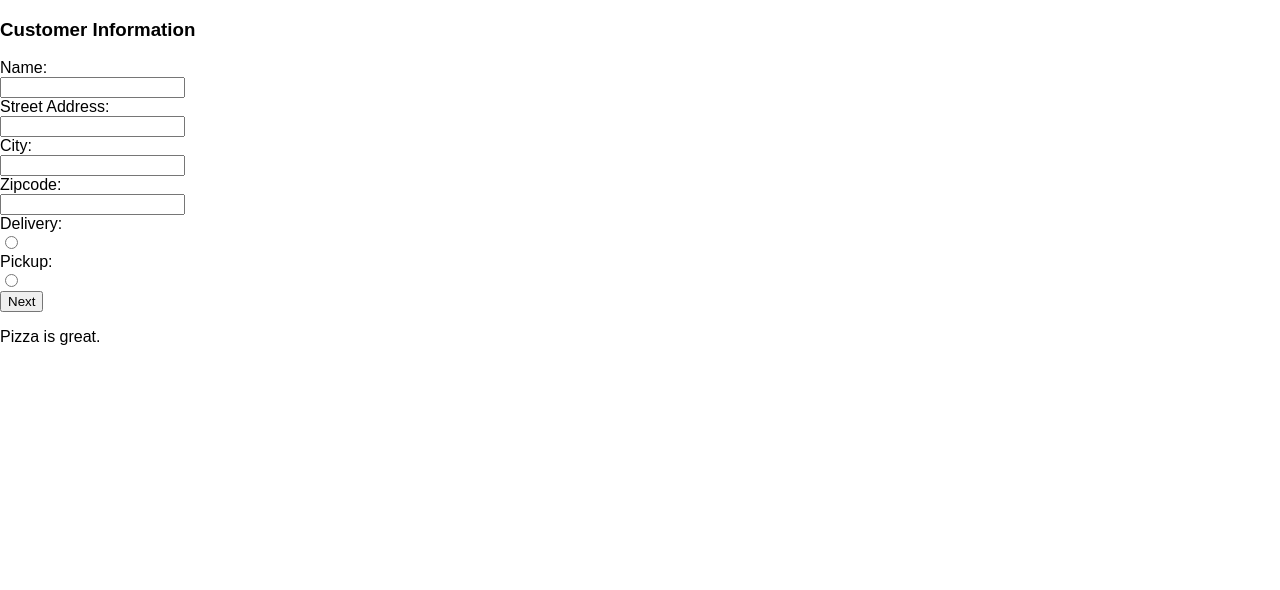
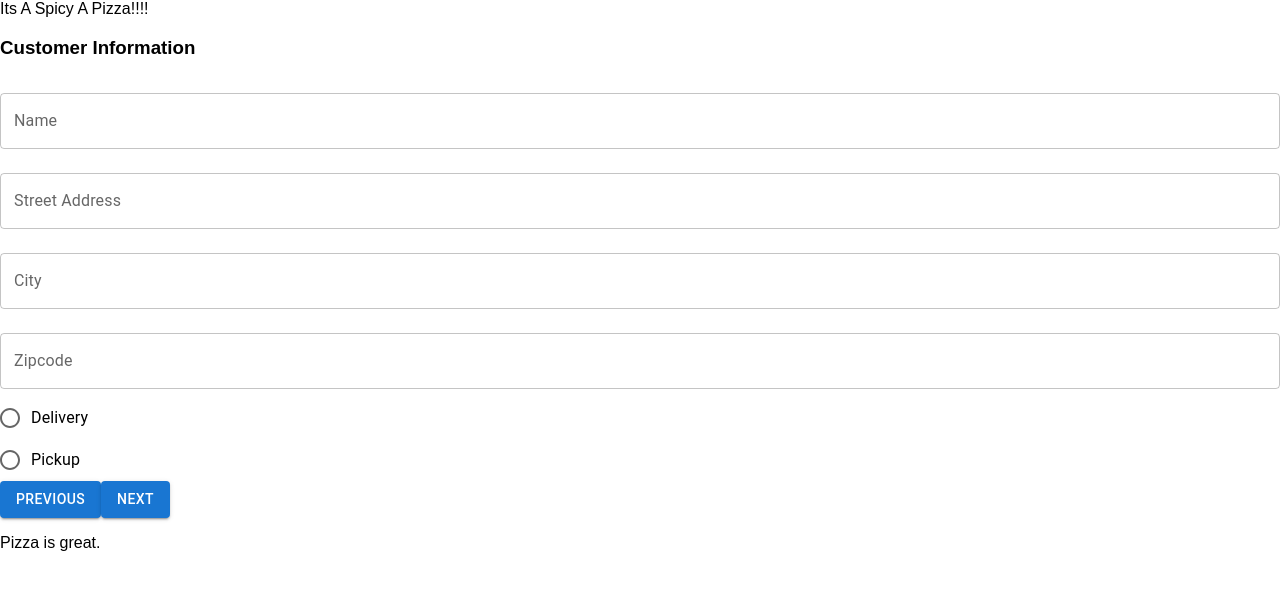
Before and after one commit to Svtucci/redux-pizza, a React (Create React App) app: page /#/CustomerInfo in a window 1280 px wide. Shown: the top 590 px of the page. Built offline with nearby package versions, Linux system fonts and the light colour scheme.

Commit message:
added more mui and fixed 2nd page

```diff
--- a/src/components/App/App.jsx
+++ b/src/components/App/App.jsx
@@ -17,13 +17,13 @@
   return (
     <div>
       <Router>
-        <Route exact path="/header" className='App-header'>
+        {/* <Route exact path="/header" className='App-header'>
           <h1 Name='App' className='App-title'>Prime Pizza</h1>
           <Link to="/CheckOutForm">Checkout</Link>
           <Link to="/CustomerInfo">CustomerInfo</Link>
           <Link to="/PizzaList">Pizza List </Link>
-        </Route>
-
+        </Route> */}
+        <Header />
         <Route exact path="/">
           <PizzaList />
         </Route>
--- a/src/components/CustomerInfo/CustomerInfo.jsx
+++ b/src/components/CustomerInfo/CustomerInfo.jsx
@@ -1,14 +1,7 @@
-
-// 1. Form to input customer info, including:
-//     - *name*
-//     - *street address*
-//     - *city*
-//     - *zip*
-//     - *carry out OR delivery*
-// 2. Total cost of order will display at top (HEADER)
-// 3. Next button leading to CheckoutForm
 import { useSelector, useDispatch } from 'react-redux';
 import { useHistory } from 'react-router-dom';
+import { TextField, Radio, RadioGroup, FormControlLabel, Button } from '@mui/material';
+
 
 
 function CustomerInfo() {
@@ -73,31 +66,87 @@
             <h3>Customer Information</h3>
             <form onSubmit={addCustomer}>
 
-                <label htmlFor="name">Name:</label><br />
-                <input id="name" value={name} type="text" />
-                <br />
-                <label htmlFor="street">Street Address:</label><br />
-                <input id="street" value={street} type="text" />
-                <br />
-                <label htmlFor="city">City:</label><br />
-                <input id="city" value={city} type="text" />
-                <br />
-                <label htmlFor="zip">Zipcode:</label><br />
-                <input id="zip" value={zipCode} type="number" />
-                <br />
-                <label htmlFor="delivery">Delivery:</label><br />
-                <input id="delivery" value={delivery} type="radio" />
-                <br />
-                <label htmlFor="pickup">Pickup:</label><br />
-                <input id="pickup" value={pickup} type="radio" />
+            <TextField
+                    id="name"
+                    label="Name"
+                    value={name}
+                    type="text"
+                    fullWidth
+                    margin="normal"
+                />
+                <TextField
+                    id="street"
+                    label="Street Address"
+                    value={street}
+                    type="text"
+                    fullWidth
+                    margin="normal"
+                />
 
-                <br />
+                <TextField
+                    id="city"
+                    label="City"
+                    value={city}
+                    type="text"
+
+                    fullWidth
+                    margin="normal"
+                />
+
+                <TextField
+                    id="zip"
+                    label="Zipcode"
+                    value={zipCode}
+                    type="number"
+
+                    fullWidth
+                    margin="normal"
+                />
+
+                <RadioGroup aria-label="delivery" name="delivery" value={delivery} >
+                    <FormControlLabel value="true" control={<Radio />} label="Delivery" />
+                </RadioGroup>
+
+                <RadioGroup aria-label="pickup" name="pickup" value={pickup} >
+                    <FormControlLabel value="true" control={<Radio />} label="Pickup" />
+                </RadioGroup>
 
             </form>
 
-            <button onClick={nextPage}>Next</button>
+            <Button variant="contained" >Previous</Button>
+            <Button variant="contained" >Next</Button>
         </>
     )
+                // <label htmlFor="name">Name:</label><br />
+                // <input id="name" value={name} type="text" />
+                // <br />
+
+                // <label htmlFor="street">Street Address:</label><br />
+                // <input id="street" value={street} type="text" />
+                // <br />
+                // <label htmlFor="city">City:</label><br />
+                // <input id="city" value={city} type="text" />
+                // <br />
+                // <label htmlFor="zip">Zipcode:</label><br />
+                // <input id="zip" value={zipCode} type="number" />
+                // <br />
+                // <label htmlFor="delivery">Delivery:</label><br />
+                // <input id="delivery" value={delivery} type="radio" />
+                // <br />
+                // <label htmlFor="pickup">Pickup:</label><br />
+                // <input id="pickup" value={pickup} type="radio" />
+
+                // <br />
+
+            // </form>
+
+        //     <RadioGroup aria-label="delivery" name="delivery" value={delivery} >
+        //             <FormControlLabel value="true" control={<Radio />} label="Delivery" />
+        //         </RadioGroup>
+
+        //     <Button onClick={nextPage}>Next</Button>
+        // </>
+
 }
 
 export default CustomerInfo;
--- a/src/components/Header/Header.jsx
+++ b/src/components/Header/Header.jsx
@@ -1,4 +1,8 @@
 import { useSelector } from "react-redux";
+import React from 'react';
+import axios from 'axios';
+import { HashRouter as Router, Route, Link } from 'react-router-dom';
+import Container from '@mui/material/Container';
 
 
 function Header () {
@@ -10,7 +14,20 @@
     return (
 
         <>
-        <lable>Its A Spicy A Pizza!!!!</lable>
+            <label>Its A Spicy A Pizza!!!!</label>
+            <div>
+                <Router>
+                    <Container fixed>
+                        <Route exact path="/header" className='App-header'>
+                            <h1 Name='App' className='App-title'>Prime Pizza</h1>
+                            <Link to="/CheckOutForm">Checkout</Link>
+                            <Link to="/CustomerInfo">CustomerInfo</Link>
+                            <Link to="/PizzaList">Pizza List </Link>
+                        </Route>
+                    </Container>
+                </Router>
+            </div>
+
         </>
     )
 }
--- a/src/components/PizzaItems/PizzaItems.jsx
+++ b/src/components/PizzaItems/PizzaItems.jsx
@@ -2,6 +2,11 @@
 import { useState } from "react";
 import { useHistory } from 'react-router-dom';
 import { useDispatch, useSelector } from 'react-redux';
+import Card from '@mui/material/Card';
+import CardContent from '@mui/material/CardContent';
+import CardMedia from '@mui/material/CardMedia';
+import Typography from '@mui/material/Typography';
+import Button from '@mui/material/Button';
 //TODO import mui
 
 
@@ -21,16 +26,22 @@
     return (
         <>
 
-            <li>
+            <Card
+            sx={{
+                display: 'block',
+            justifyContent: 'center',
+            border: 2,
+            margin: 2,
+            boxShadow: 10,}}>
                 <h3>{pizza.name}:</h3> {''}
                 <br />
                 <img src={pizza.image_path} />
                 <br />
                 {pizza.price}
                 <br />
-                <button onClick={addPizzaToCart}>Add To Cart</button>
+                <Button onClick={addPizzaToCart}>Add To Cart</Button>
 
-            </li>
+            </Card>
 
         </>
 
--- a/src/components/PizzaList/PizzaList.jsx
+++ b/src/components/PizzaList/PizzaList.jsx
@@ -54,11 +54,11 @@
     return (
 
         <div>
-            <Card>
+            <ul>
                 {pizzaMenu.map((pizza, i) => {
                     return <PizzaItems key={i} pizza={pizza} />;
                 })}
-            </Card>
+            </ul>
             <br />
             <Button onClick={nextPage}>Next</Button>
         </div>
```
